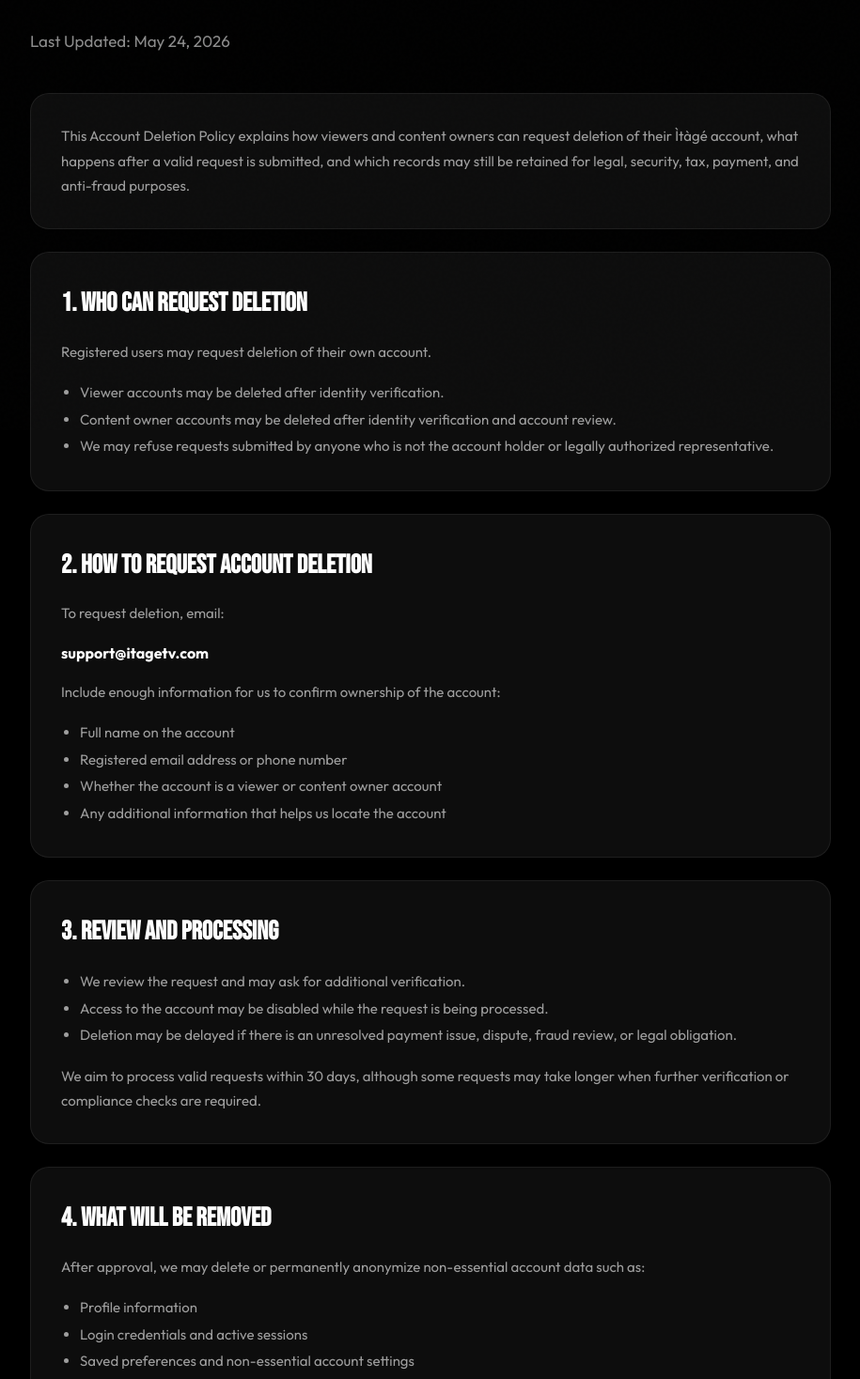
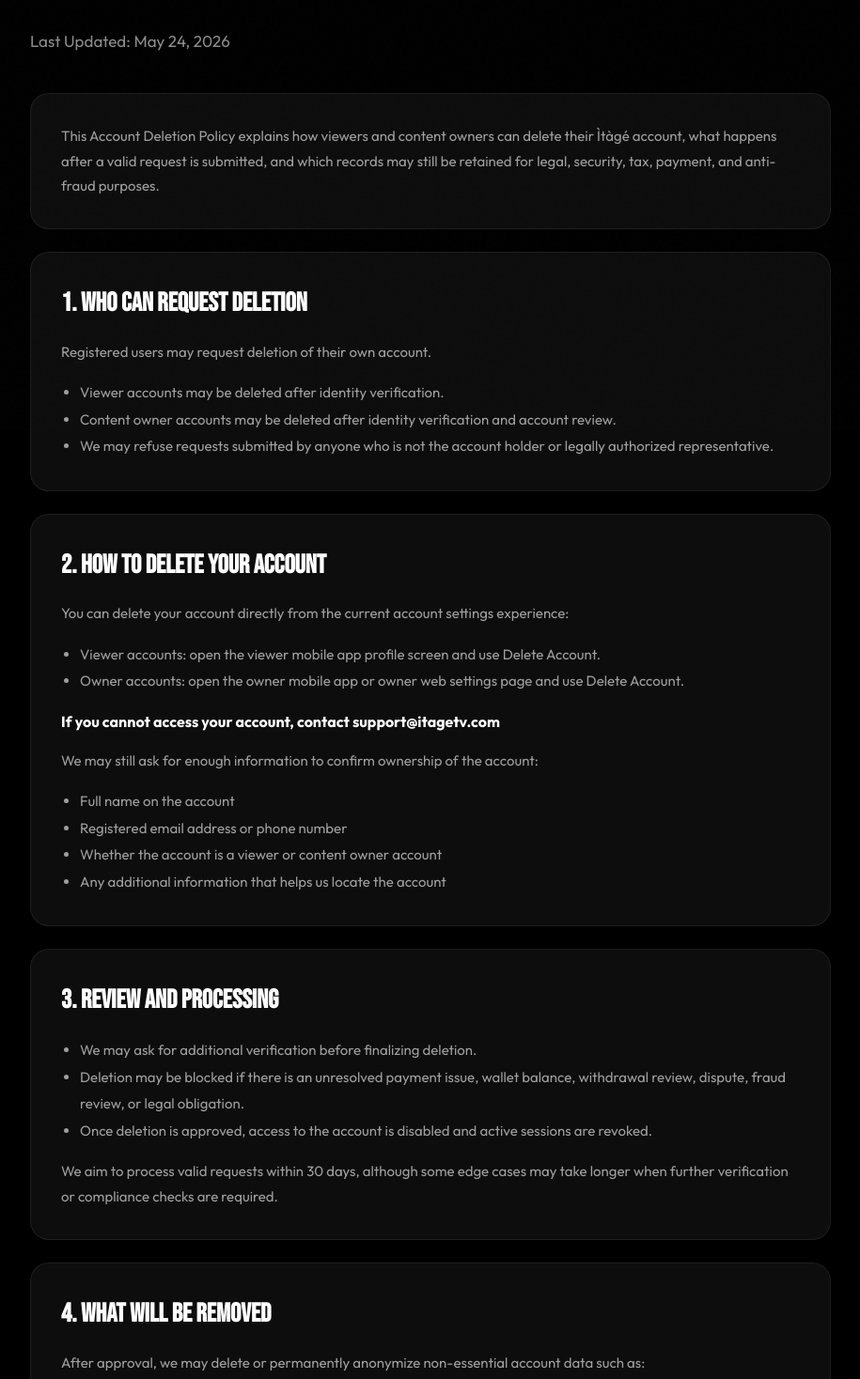
Before and after one commit to Lucignation/itage, a Next.js app: page /legal/account-deletion in a window 1280 px wide. Shown: the part 342-1810 px from the top of the page at 94% size, without its empty margins (182-1097 px from the left). Built offline with nearby package versions, Linux system fonts and the light colour scheme.

Commit message:
deletion added

```diff
--- a/pages/legal/account-deletion.tsx
+++ b/pages/legal/account-deletion.tsx
@@ -16,8 +16,8 @@
   >
     <section className="card">
       <p style={{ color: 'rgba(255,255,255,0.6)', lineHeight: 1.75, fontSize: 15 }}>
-        This Account Deletion Policy explains how viewers and content owners can request deletion
-        of their Ìtàgé account, what happens after a valid request is submitted, and which records
+        This Account Deletion Policy explains how viewers and content owners can delete
+        their Ìtàgé account, what happens after a valid request is submitted, and which records
         may still be retained for legal, security, tax, payment, and anti-fraud purposes.
       </p>
     </section>
@@ -38,16 +38,20 @@
 
     <section className="card">
       <h2 style={{ fontFamily: 'var(--font-display)', fontSize: 28, marginBottom: 16 }}>
-        2. HOW TO REQUEST ACCOUNT DELETION
+        2. HOW TO DELETE YOUR ACCOUNT
       </h2>
       <p style={{ color: 'rgba(255,255,255,0.6)', lineHeight: 1.75, fontSize: 15, marginBottom: 16 }}>
-        To request deletion, email:
+        You can delete your account directly from the current account settings experience:
       </p>
+      <ul style={{ paddingLeft: 20, color: 'rgba(255,255,255,0.6)', lineHeight: 1.9, fontSize: 15, marginBottom: 16 }}>
+        <li>Viewer accounts: open the viewer mobile app profile screen and use Delete Account.</li>
+        <li>Owner accounts: open the owner mobile app or owner web settings page and use Delete Account.</li>
+      </ul>
       <p style={{ color: 'var(--white)', fontWeight: 700, fontSize: 16, marginBottom: 16 }}>
-        {SUPPORT_EMAIL}
+        If you cannot access your account, contact {SUPPORT_EMAIL}
       </p>
       <p style={{ color: 'rgba(255,255,255,0.6)', lineHeight: 1.75, fontSize: 15, marginBottom: 16 }}>
-        Include enough information for us to confirm ownership of the account:
+        We may still ask for enough information to confirm ownership of the account:
       </p>
       <ul style={{ paddingLeft: 20, color: 'rgba(255,255,255,0.6)', lineHeight: 1.9, fontSize: 15 }}>
         <li>Full name on the account</li>
@@ -62,12 +66,12 @@
         3. REVIEW AND PROCESSING
       </h2>
       <ul style={{ paddingLeft: 20, color: 'rgba(255,255,255,0.6)', lineHeight: 1.9, fontSize: 15, marginBottom: 16 }}>
-        <li>We review the request and may ask for additional verification.</li>
-        <li>Access to the account may be disabled while the request is being processed.</li>
-        <li>Deletion may be delayed if there is an unresolved payment issue, dispute, fraud review, or legal obligation.</li>
+        <li>We may ask for additional verification before finalizing deletion.</li>
+        <li>Deletion may be blocked if there is an unresolved payment issue, wallet balance, withdrawal review, dispute, fraud review, or legal obligation.</li>
+        <li>Once deletion is approved, access to the account is disabled and active sessions are revoked.</li>
       </ul>
       <p style={{ color: 'rgba(255,255,255,0.6)', lineHeight: 1.75, fontSize: 15 }}>
-        We aim to process valid requests within 30 days, although some requests may take longer
+        We aim to process valid requests within 30 days, although some edge cases may take longer
         when further verification or compliance checks are required.
       </p>
     </section>
@@ -110,6 +114,7 @@
         <li>Deleted accounts may not be recoverable.</li>
         <li>Access to rentals, watch history, and saved account preferences may be lost.</li>
         <li>Content owners may lose access to uploaded content, earnings views, and analytics dashboards.</li>
+        <li>Owner content may be disabled or removed from active distribution as part of the deletion flow.</li>
         <li>Open obligations or unresolved compliance reviews may prevent immediate deletion.</li>
       </ul>
     </section>
@@ -119,7 +124,7 @@
         7. CONTACT
       </h2>
       <p style={{ color: 'rgba(255,255,255,0.6)', lineHeight: 1.75, fontSize: 15, marginBottom: 12 }}>
-        If you have questions about this policy or want to submit a deletion request, contact:
+        If you have questions about this policy or need deletion help because you cannot sign in, contact:
       </p>
       <p style={{ color: 'var(--white)', fontWeight: 700, fontSize: 16 }}>
         {SUPPORT_EMAIL}
```
Also changed, not shown: pages/legal/privacy-policy.tsx (+5 -3 lines).
